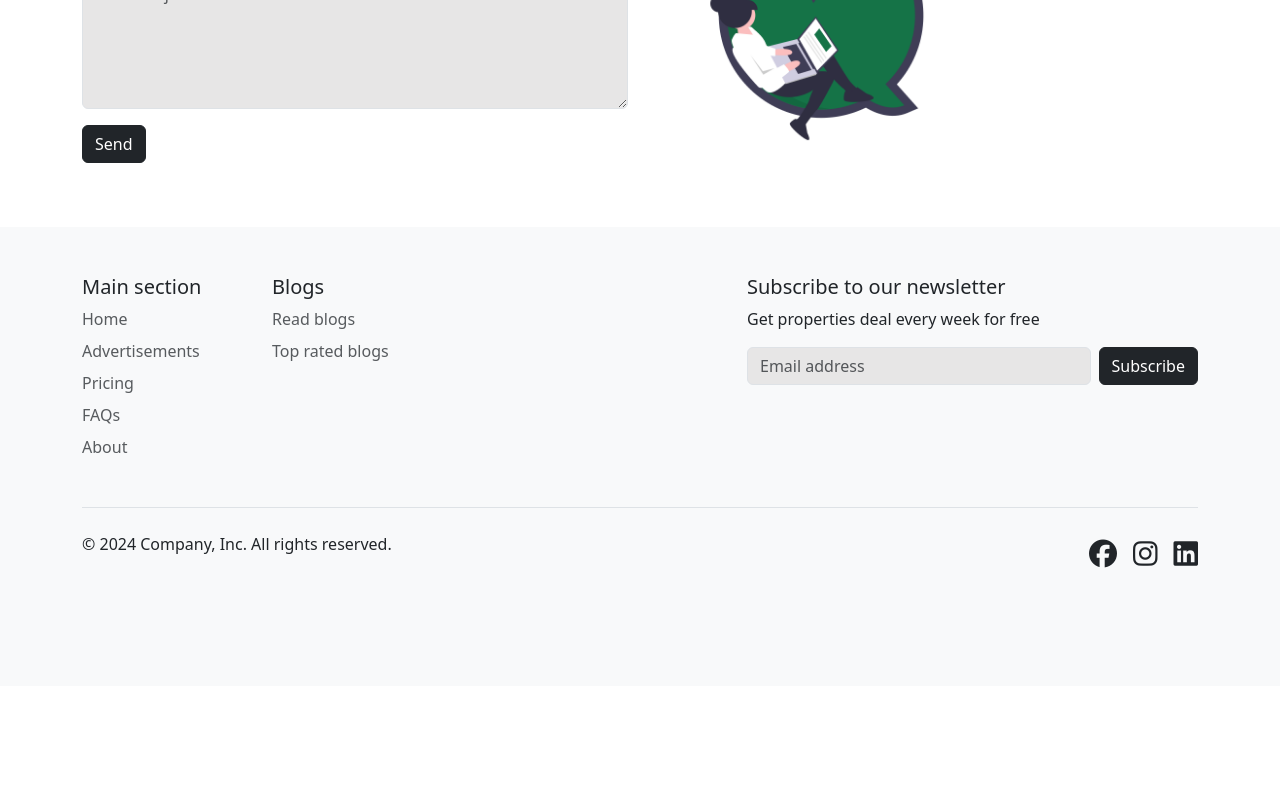
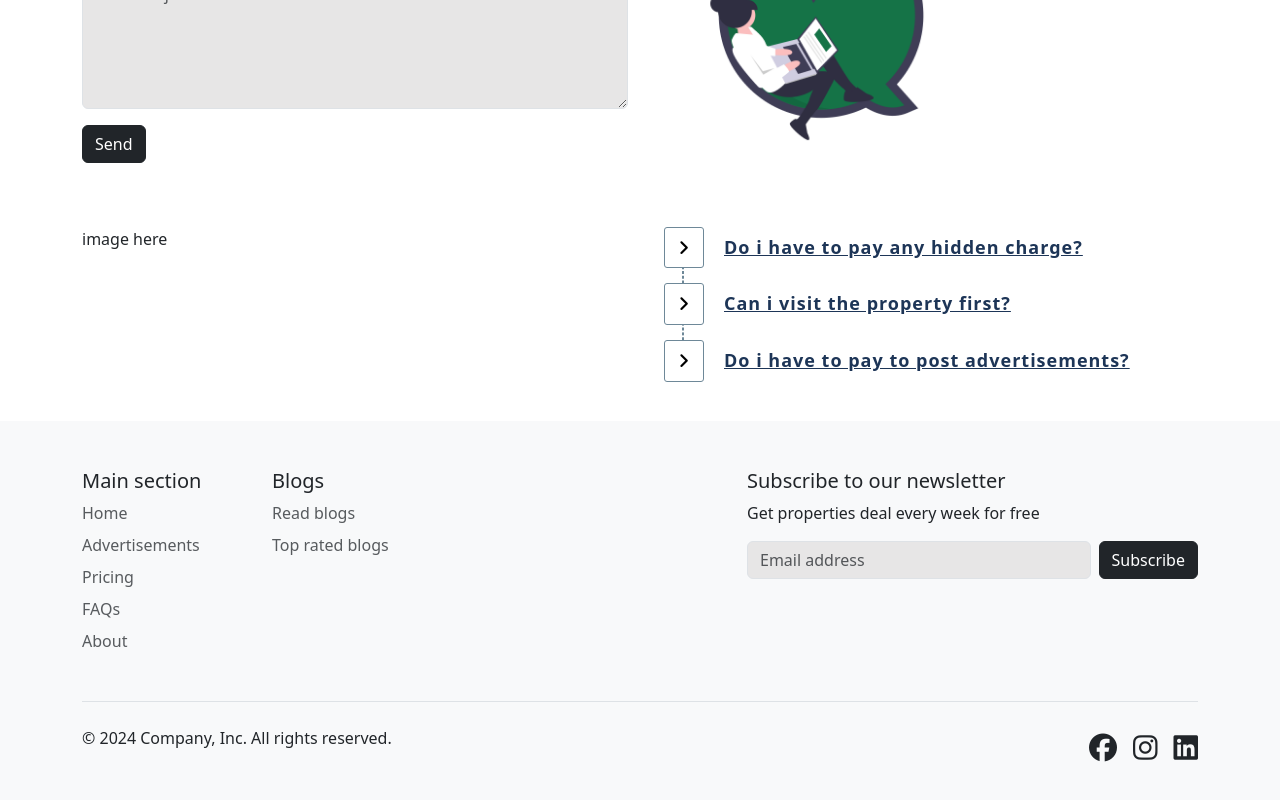
Before and after one commit to antusaha970/Home-Housing, a React (Vite) app: page / in a window 1280 px wide. Shown: the part 2437-3237 px from the top of the page. Before the commit the page ends 3123 px from the top, so only its background shows below. Built offline with nearby package versions, Linux system fonts and the light colour scheme; the HTML template or start-up script is replaced by a standard one.

Commit message:
added faq section

```diff
--- /dev/null
+++ b/src/components/FaqSection/FaqSection.jsx
@@ -0,0 +1,82 @@
+import { useState } from "react";
+import "./faq.css";
+
+const FaqSection = () => {
+  const [activeIndex, setActiveIndex] = useState(null);
+
+  const toggleAccordion = (index) => {
+    setActiveIndex(activeIndex === index ? null : index);
+  };
+  const accordion_title = [
+    "Do i have to pay any hidden charge?",
+    "Can i visit the property first?",
+    "Do i have to pay to post advertisements?",
+  ];
+
+  return (
+    <section className="container my-4">
+      <div className="row">
+        <div className="col-12 col-md-6 col-sm-12">image here</div>
+        <div className="col-12 col-md-6 col-sm-12">
+          {/* faq sections */}
+          <div className="container">
+            <div className="row">
+              <div className="">
+                <div
+                  className="panel-group"
+                  id="accordion"
+                  role="tablist"
+                  aria-multiselectable="true"
+                >
+                  {accordion_title.map((section, index) => (
+                    <div className="panel panel-default" key={index}>
+                      <div
+                        className="panel-heading"
+                        role="tab"
+                        id={`heading${index + 1}`}
+                      >
+                        <h4 className="panel-title">
+                          <a
+                            role="button"
+                            onClick={() => toggleAccordion(index)}
+                            aria-expanded={activeIndex === index}
+                            aria-controls={`collapse${index + 1}`}
+                            className={activeIndex === index ? "" : "collapsed"}
+                          >
+                            {section}
+                          </a>
+                        </h4>
+                      </div>
+                      <div
+                        id={`collapse${index + 1}`}
+                        className={`panel-collapse collapse ${
+                          activeIndex === index ? "in" : ""
+                        }`}
+                        role="tabpanel"
+                        aria-labelledby={`heading${index + 1}`}
+                      >
+                        <div className="panel-body">
+                          <p>
+                            Lorem ipsum dolor sit amet, consectetur adipiscing
+                            elit. Praesent nisl lorem, dictum id pellentesque
+                            at, vestibulum ut arcu. Curabitur erat libero,
+                            egestas eu tincidunt ac, rutrum ac justo. Vivamus
+                            condimentum laoreet lectus, blandit posuere tortor
+                            aliquam vitae. Curabitur molestie eros.
+                          </p>
+                        </div>
+                      </div>
+                    </div>
+                  ))}
+                </div>
+              </div>
+            </div>
+          </div>
+          {/* faq sections */}
+        </div>
+      </div>
+    </section>
+  );
+};
+
+export default FaqSection;
--- /dev/null
+++ b/src/components/FaqSection/faq.css
@@ -0,0 +1,77 @@
+#accordion .panel {
+  border: none;
+  border-radius: 0;
+  box-shadow: none;
+  margin-bottom: 15px;
+  position: relative;
+}
+#accordion .panel:before {
+  content: "";
+  display: block;
+  width: 1px;
+  height: 100%;
+  border: 1px dashed #6e8898;
+  position: absolute;
+  top: 25px;
+  left: 18px;
+}
+#accordion .panel:last-child:before {
+  display: none;
+}
+#accordion .panel-heading {
+  padding: 0;
+  border: none;
+  border-radius: 0;
+  position: relative;
+}
+#accordion .panel-title a {
+  display: block;
+  padding: 10px 30px 10px 60px;
+  margin: 0;
+  background: #fff;
+  font-size: 18px;
+  font-weight: 700;
+  letter-spacing: 1px;
+  color: #1d3557;
+  border-radius: 0;
+  position: relative;
+  cursor: pointer;
+}
+#accordion .panel-title a:before,
+#accordion .panel-title a.collapsed:before {
+  content: "\f107";
+  font-family: "Font Awesome 5 Free";
+  font-weight: 900;
+  width: 40px;
+  height: 100%;
+  line-height: 40px;
+  background: #157347;
+  border: 1px solid #157347;
+  border-radius: 3px;
+  font-size: 17px;
+  color: #fff;
+  text-align: center;
+  position: absolute;
+  top: 0;
+  left: 0;
+  transition: all 0.3s ease 0s;
+}
+#accordion .panel-title a.collapsed:before {
+  content: "\f105";
+  background: #fff;
+  border: 1px solid #6e8898;
+  color: #000;
+}
+#accordion .panel-body {
+  padding: 10px 30px 10px 30px;
+  margin-left: 40px;
+  background: #fff;
+  border-top: none;
+  font-size: 15px;
+  color: #6f6f6f;
+  line-height: 28px;
+  letter-spacing: 1px;
+}
+.panel-collapse.collapse.in {
+  display: block !important;
+}
--- a/src/components/Home/Home.jsx
+++ b/src/components/Home/Home.jsx
@@ -1,6 +1,7 @@
 import AboutOurService from "../AboutOurService/AboutOurService";
 import CallToAction from "../CallToAction/CallToAction";
 import ContactUs from "../ContactUs/ContactUs";
+import FaqSection from "../FaqSection/FaqSection";
 import GiveRent from "../GiveRent/GiveRent";
 import Hero from "../Hero/Hero";
 import OurPartners from "../OurPartners/OurPartners";
@@ -14,6 +15,7 @@ const Home = () => {
       <CallToAction />
       <GiveRent />
       <ContactUs />
+      <FaqSection />
     </>
   );
 };
```
